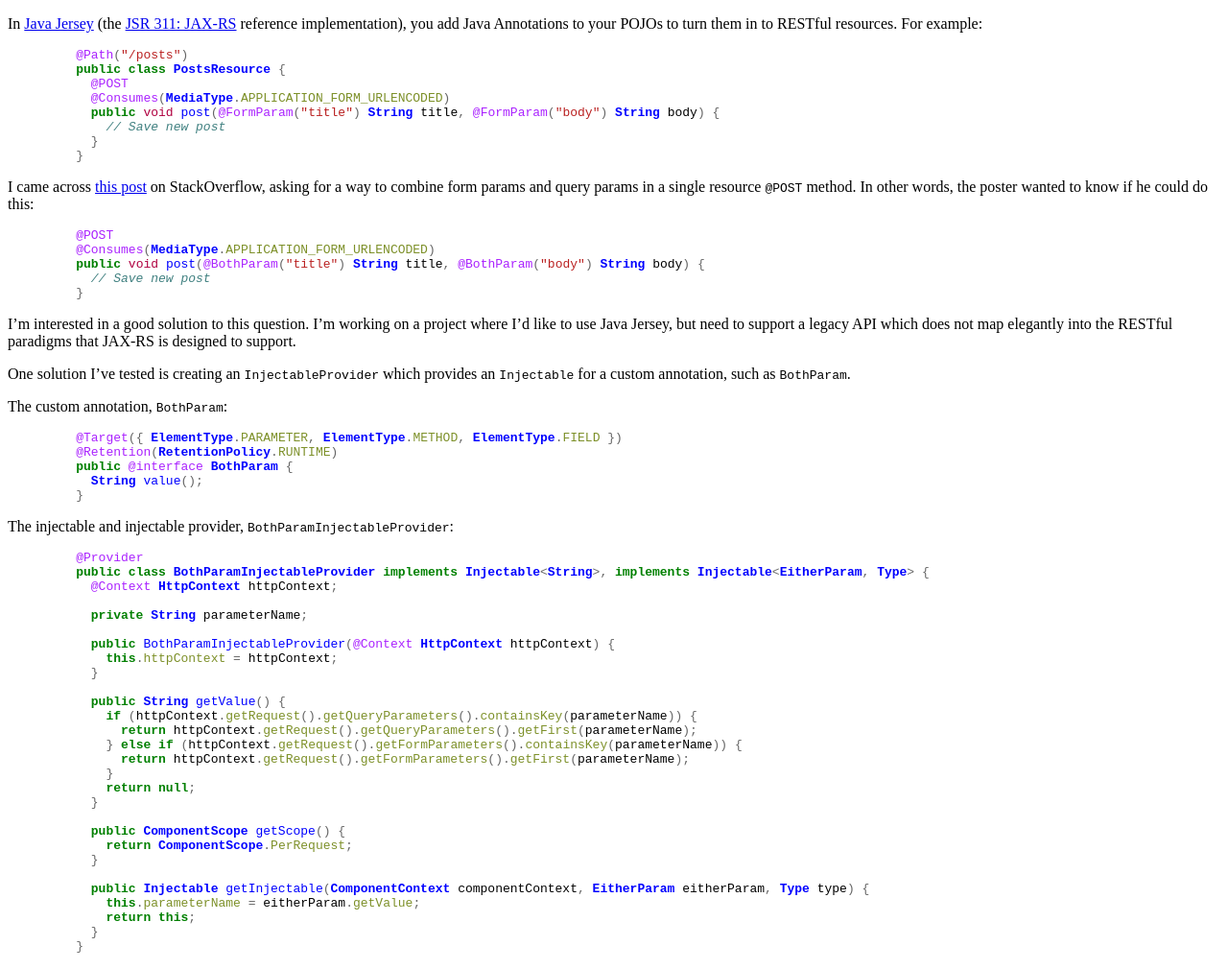
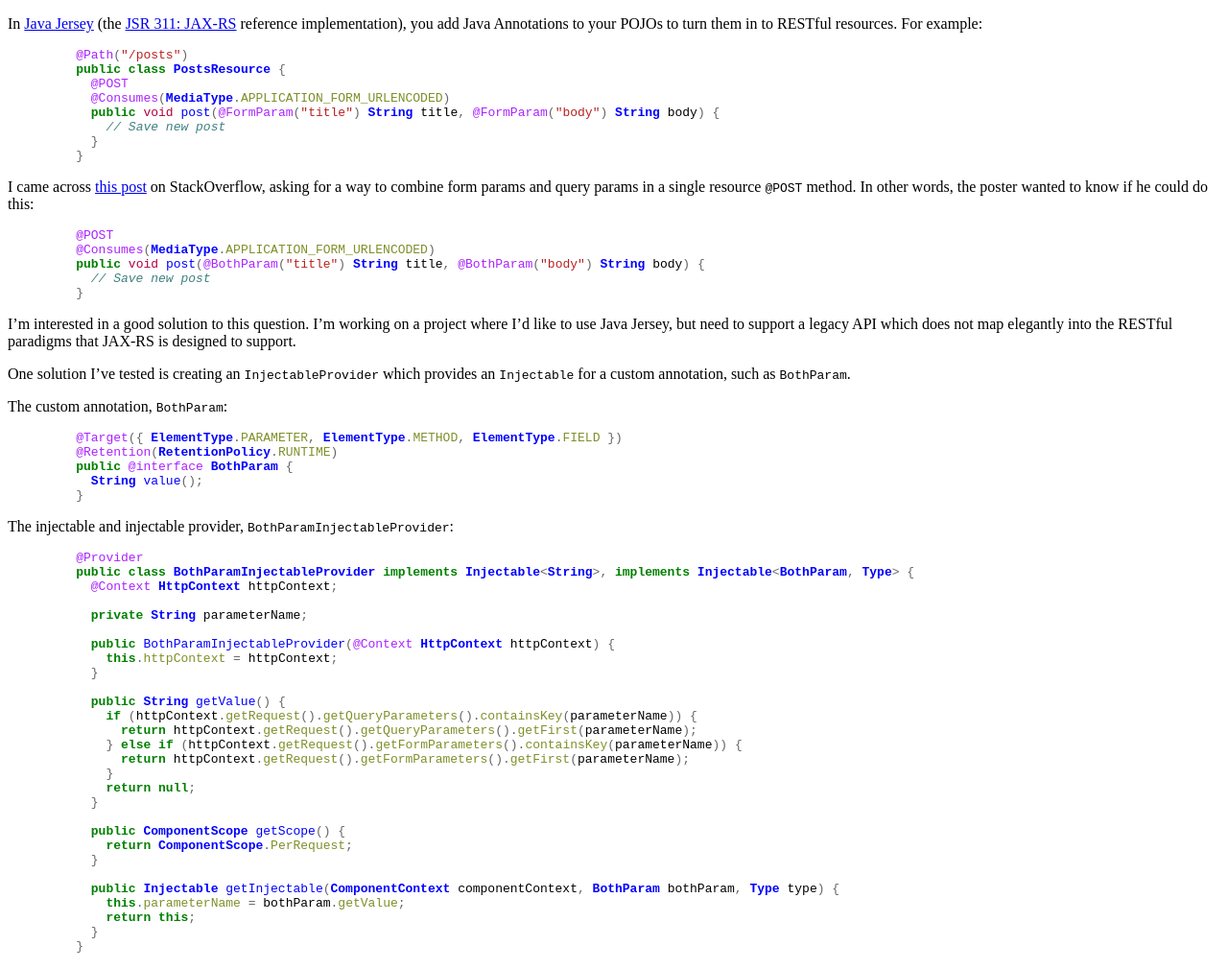
Before and after one commit to maxenglander/www, a Jekyll site: the page built from _posts/2012-09-23-either-param-in-java-jersey.md, in a window 1280 px wide. Shown: the whole page at 96% size. Built offline with Jekyll 4.4.1, drawn with Linux system fonts in a browser that asks for light colours; Markdown is read by kramdown in place of the engine named in the settings.

Commit message:
rename either -> both

```diff
--- a/_posts/2012-09-23-either-param-in-java-jersey.md
+++ b/_posts/2012-09-23-either-param-in-java-jersey.md
@@ -44,7 +44,7 @@ The injectable and injectable provider, `BothParamInjectableProvider`:
 
 {% highlight java %}
     @Provider
-    public class BothParamInjectableProvider implements Injectable<String>, implements Injectable<EitherParam, Type> {
+    public class BothParamInjectableProvider implements Injectable<String>, implements Injectable<BothParam, Type> {
       @Context HttpContext httpContext;
 
       private String parameterName;
@@ -66,8 +66,8 @@ The injectable and injectable provider, `BothParamInjectableProvider`:
         return ComponentScope.PerRequest;
       }
 
-      public Injectable getInjectable(ComponentContext componentContext, EitherParam eitherParam, Type type) {
-        this.parameterName = eitherParam.getValue;
+      public Injectable getInjectable(ComponentContext componentContext, BothParam bothParam, Type type) {
+        this.parameterName = bothParam.getValue;
         return this;
       }
     }
```
